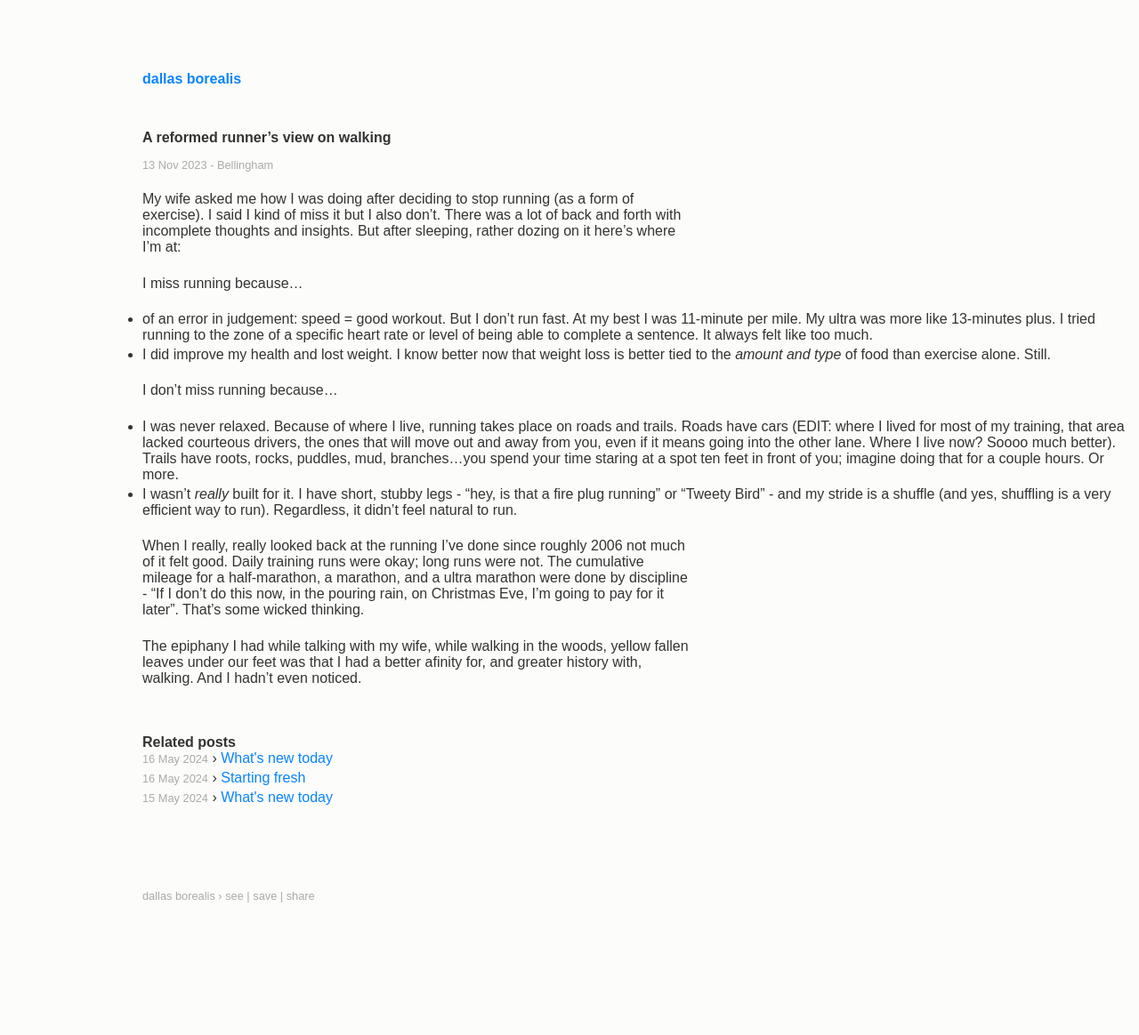
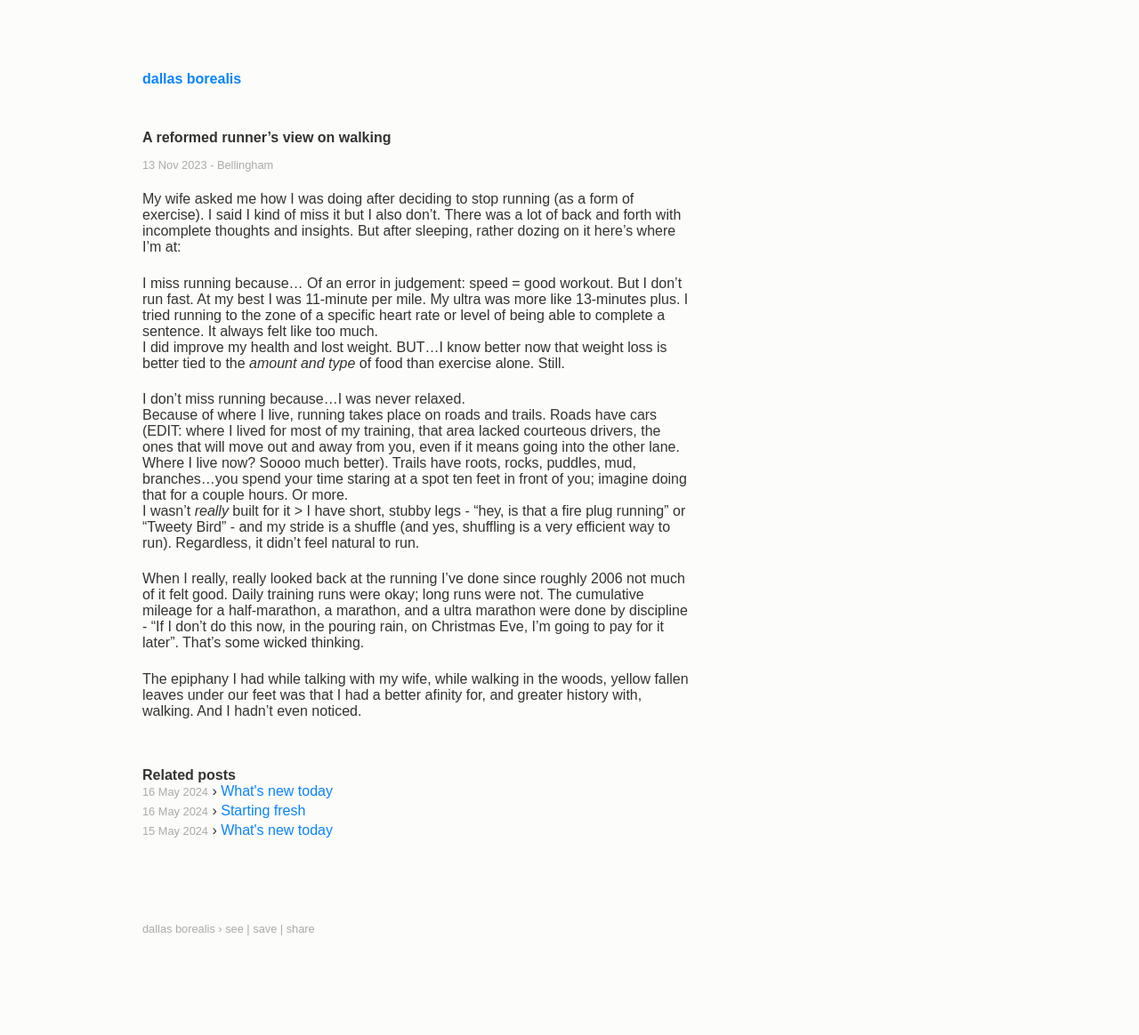
Before and after one commit to dallas-borealis/dallas-borealis.github.io, a Jekyll site: the page built from _posts/2023-11-13-reformed-runner.md, in a window 1280 px wide. Shown: the whole page at 89% size. Built offline with Jekyll 4.4.1, drawn with Linux system fonts in a browser that asks for light colours; before the commit the page ends 1127 px from its top, so only the background shows below that.

Commit message:
Update 2023-11-13-reformed-runner.md

```diff
--- a/_posts/2023-11-13-reformed-runner.md
+++ b/_posts/2023-11-13-reformed-runner.md
@@ -11,16 +11,12 @@ title: A reformed runner's view on walking
 My wife asked me how I was doing after deciding to stop running (as a form of exercise). I said I kind of miss it but I also don't. There was a lot of back and forth with incomplete thoughts and insights. But after sleeping, rather dozing on it here's where I'm at:
 
 I miss running because...
- - of an error in judgement: speed = good workout.
-  But I don't run fast. At my best I was 11-minute per mile. My ultra was more like 13-minutes plus. I tried running to the zone of a specific heart rate or level of being able to complete a sentence. It always felt like too much.
- - I did improve my health and lost weight.
- I know better now that weight loss is better tied to the _amount and type_ of food than exercise alone. Still.
+Of an error in judgement: speed = good workout. But I don't run fast. At my best I was 11-minute per mile. My ultra was more like 13-minutes plus. I tried running to the zone of a specific heart rate or level of being able to complete a sentence. It always felt like too much.
+I did improve my health and lost weight. BUT...I know better now that weight loss is better tied to the _amount and type_ of food than exercise alone. Still.
 
-I don't miss running because...
- - I was never relaxed.
- Because of where I live, running takes place on roads and trails. Roads have cars (EDIT: where I lived for most of my training, that area lacked courteous drivers, the ones that will move out and away from you, even if it means going into the other lane. Where I live now? Soooo much better). Trails have roots, rocks, puddles, mud, branches...you spend your time staring at a spot ten feet in front of you; imagine doing that for a couple hours. Or more.
- - I wasn't _really_ built for it.
- I have short, stubby legs - "hey, is that a fire plug running" or "Tweety Bird" - and my stride is a shuffle (and yes, shuffling is a very efficient way to run). Regardless, it didn't feel natural to run.
+I don't miss running because...I was never relaxed.
+Because of where I live, running takes place on roads and trails. Roads have cars (EDIT: where I lived for most of my training, that area lacked courteous drivers, the ones that will move out and away from you, even if it means going into the other lane. Where I live now? Soooo much better). Trails have roots, rocks, puddles, mud, branches...you spend your time staring at a spot ten feet in front of you; imagine doing that for a couple hours. Or more.
+I wasn't _really_ built for it > I have short, stubby legs - "hey, is that a fire plug running" or "Tweety Bird" - and my stride is a shuffle (and yes, shuffling is a very efficient way to run). Regardless, it didn't feel natural to run.
 
 When I really, really looked back at the running I've done since roughly 2006 not much of it felt good. Daily training runs were okay; long runs were not. The cumulative mileage for a half-marathon, a marathon, and a ultra marathon were done by discipline - "If I don't do this now, in the pouring rain, on Christmas Eve, I'm going to pay for it later". That's some wicked thinking.
 
```
